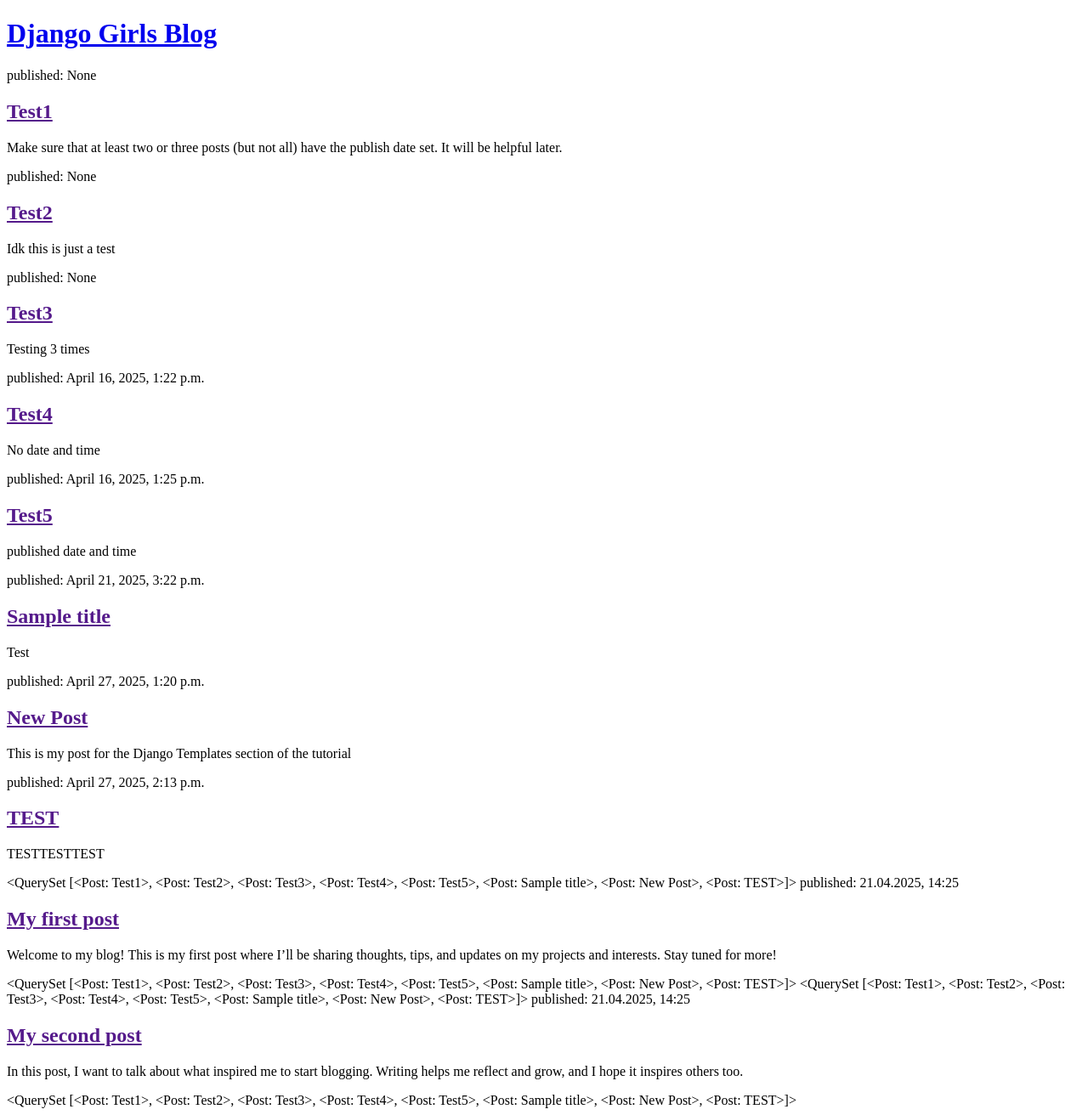
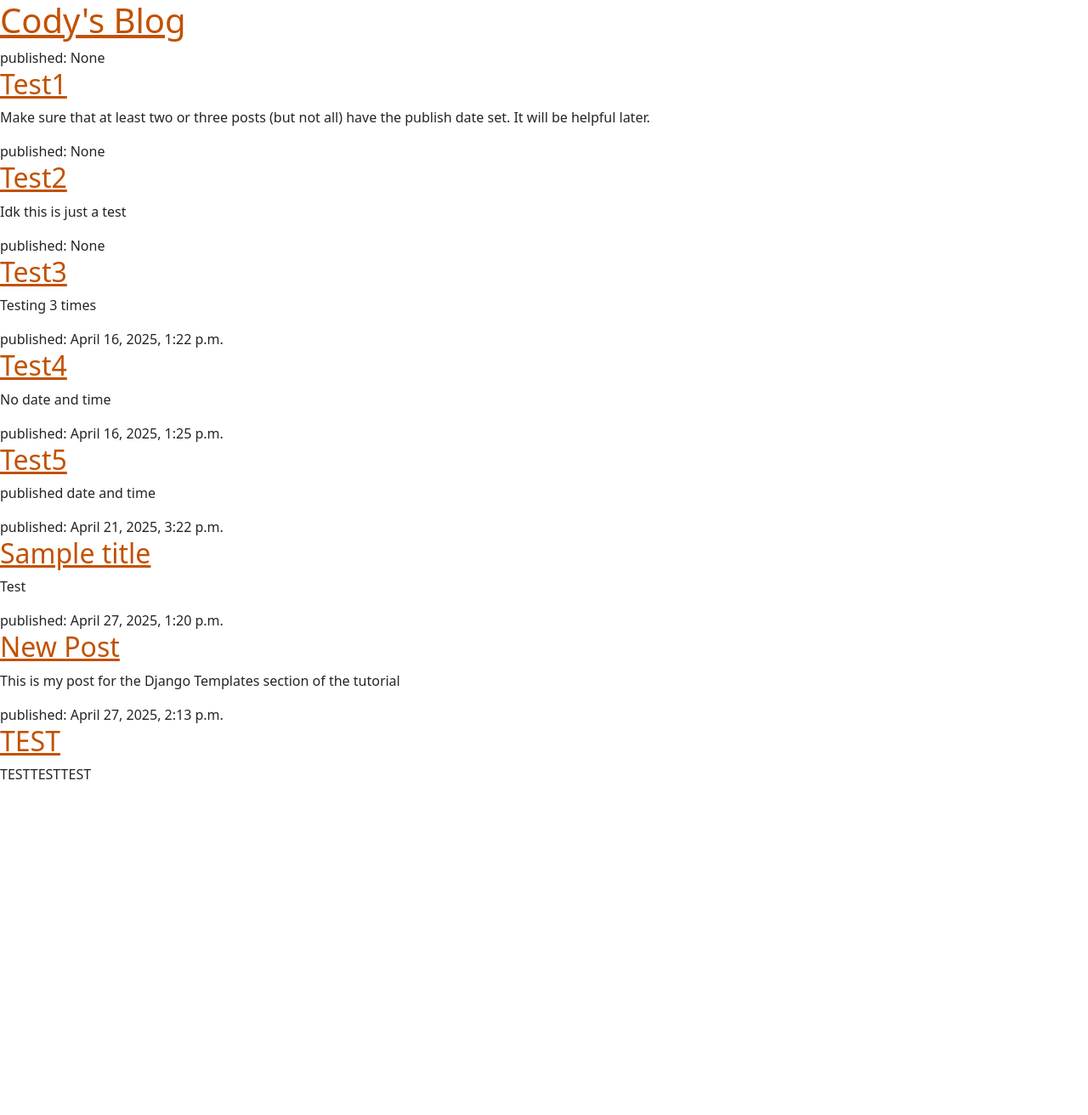
Before and after one commit to CodyNewkirk/Django-Introduction, a Django app: template blog/templates/blog/post_list.html in a window 1280 px wide. Shown: the whole page at 85% size. After the commit the page ends 917 px from the top, so only its background shows below. Run offline with Django 5.2, Linux system fonts and the light colour scheme; the template is opened without the code that fills it: values that come from a table or form of the project are taken from there, others are empty; data comes from the database, SQL or seed files in the repository; both versions use the stored data as it was after the commit.

Commit message:
Modified Templates

```diff
--- /dev/null
+++ b/blog/static/css/blog.css
@@ -0,0 +1,3 @@
+h1 a, h2 a {
+    color: #C25100;
+}
--- a/blog/templates/blog/post_list.html
+++ b/blog/templates/blog/post_list.html
@@ -1,11 +1,14 @@
+{% load static %}
 <!DOCTYPE html>
 <html>
     <head>
         <title>Cody's Blog</title>
+        <link rel="stylesheet" href="https://cdn.jsdelivr.net/npm/bootstrap@5.3.3/dist/css/bootstrap.min.css" integrity="sha384-QWTKZyjpPEjISv5WaRU9OFeRpok6YctnYmDr5pNlyT2bRjXh0JMhjY6hW+ALEwIH" crossorigin="anonymous">
+        <link rel="stylesheet" href="{% static 'css/blog.css' %}">
     </head>
     <body>
         <header>
-            <h1><a href="/">Django Girls Blog</a></h1>
+            <h1><a href="/">Cody's Blog</a></h1>
         </header>
 
         {% for post in posts %}
@@ -15,18 +18,5 @@
                 <p>{{ post.text|linebreaksbr }}</p>
             </article>
         {% endfor %}
-
-        {{ posts }}
-            <time>published: 21.04.2025, 14:25</time>
-            <h2><a href="">My first post</a></h2>
-            <p>Welcome to my blog! This is my first post where I’ll be sharing thoughts, tips, and updates on my projects and interests. Stay tuned for more!</p>
-        {{ posts }}
-
-        {{ posts }}
-            <time>published: 21.04.2025, 14:25</time>
-            <h2><a href="">My second post</a></h2>
-            <p>In this post, I want to talk about what inspired me to start blogging. Writing helps me reflect and grow, and I hope it inspires others too.</p>
-        {{ posts }}
-
     </body>
 </html>
```
Also changed, not shown: db.sqlite3.
